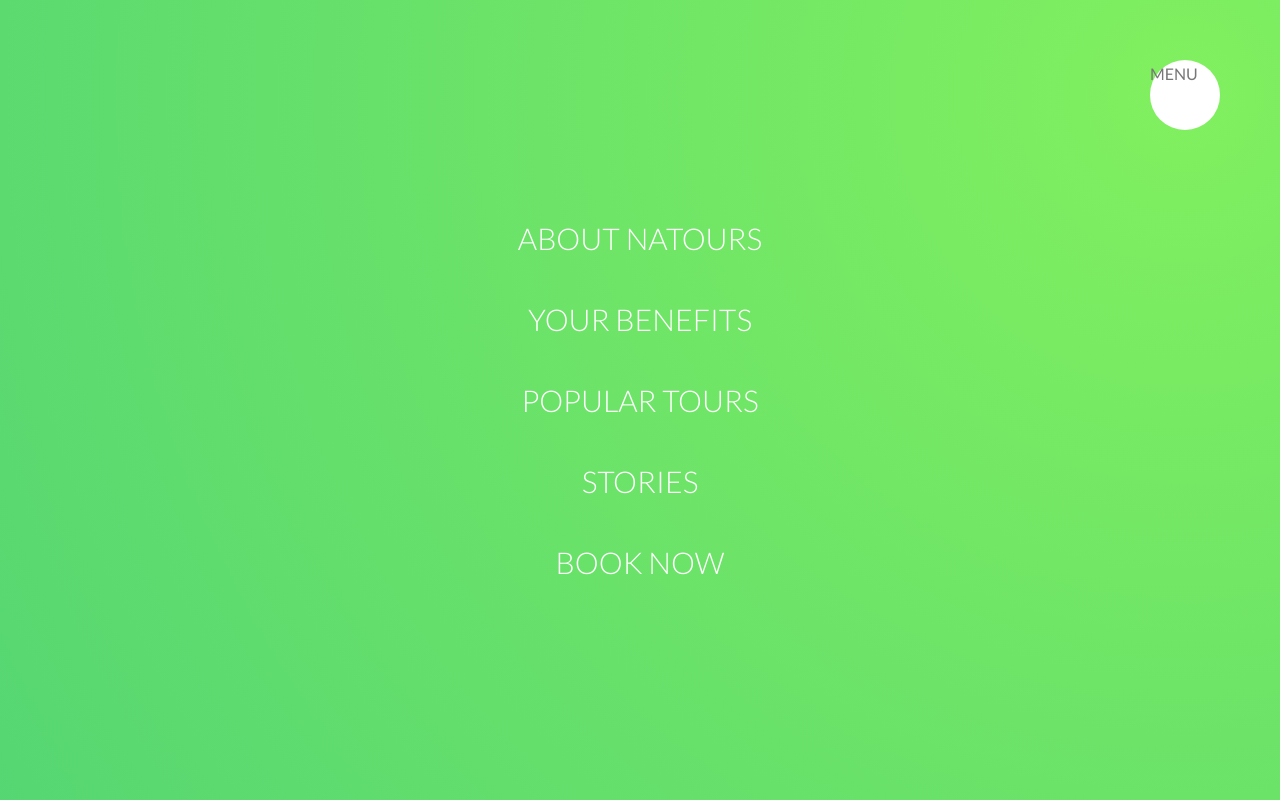
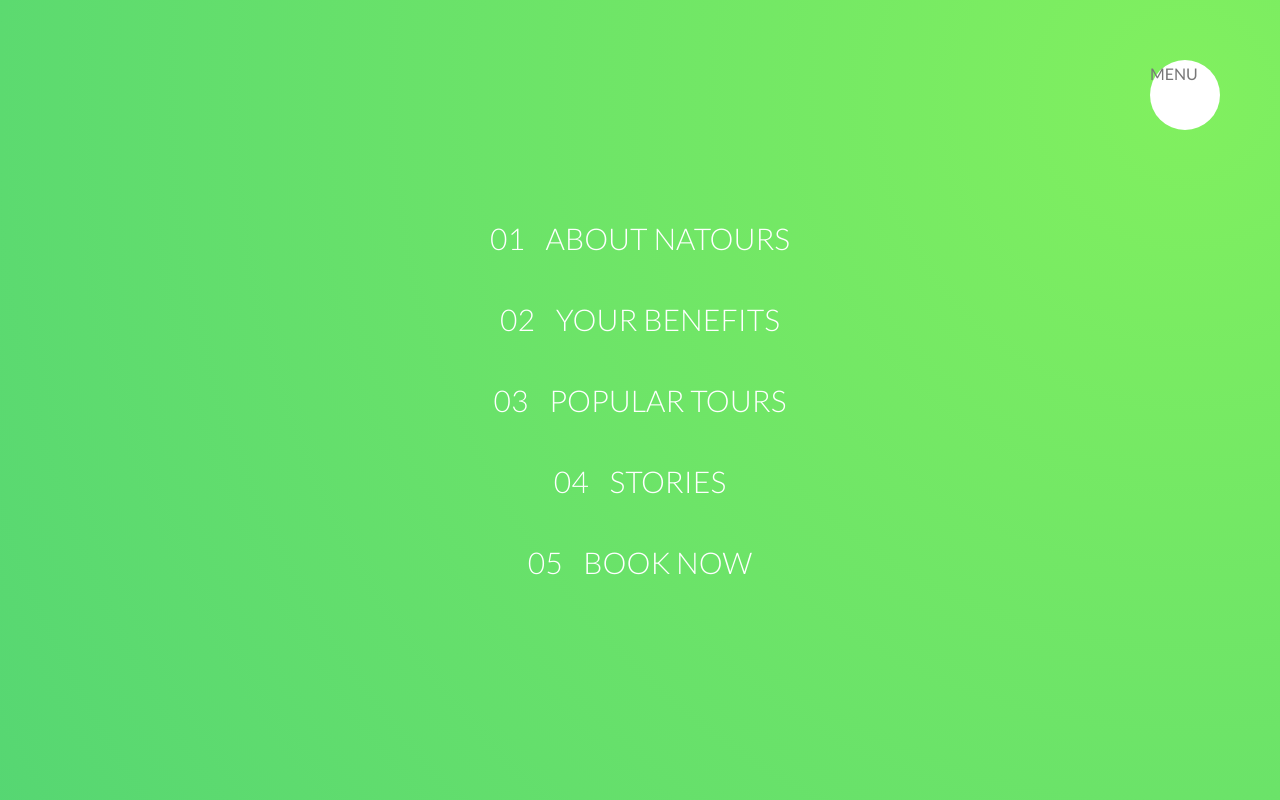
Before and after one commit to dario-piotrowicz/VueJS3-CSS_demo_Natours_website_miniproject, a Vue app: page / in a window 1280 px wide. Shown: the top 800 px of the page. Built offline with nearby package versions, Linux system fonts and the light colour scheme.

Commit message:
added an enumeration to the navigation component's menu links

```diff
--- a/src/components/Navigation.vue
+++ b/src/components/Navigation.vue
@@ -8,19 +8,29 @@
         <nav class="navigation__menu">
             <ul class="navigation__list">
                 <li class="navigation__list-item">
-                    <a href="#" class="navigation__link">About Natours</a>
+                    <a href="#" class="navigation__link">
+                        <span class="navigation__list-item-enumeration">01</span> About Natours
+                    </a>
                 </li>
                 <li class="navigation__list-item">
-                        <a href="#" class="navigation__link">Your benefits</a>
+                    <a href="#" class="navigation__link">
+                        <span class="navigation__list-item-enumeration">02</span> Your benefits
+                    </a>
                 </li>
                 <li class="navigation__list-item">
-                        <a href="#" class="navigation__link">Popular tours</a>
+                    <a href="#" class="navigation__link">
+                        <span class="navigation__list-item-enumeration">03</span> Popular tours
+                    </a>
                 </li>
                 <li class="navigation__list-item">
-                        <a href="#" class="navigation__link">Stories</a>
+                    <a href="#" class="navigation__link">
+                        <span class="navigation__list-item-enumeration">04</span> Stories
+                    </a>
                 </li>
                 <li class="navigation__list-item">
-                        <a href="#" class="navigation__link">Book now</a>
+                    <a href="#" class="navigation__link">
+                        <span class="navigation__list-item-enumeration">05</span> Book now
+                    </a>
                 </li>
             </ul>
         </nav>
@@ -79,6 +89,11 @@
 
         &-item {
             margin: 1rem;
+
+            &-enumeration {
+                display: inline-block;
+                margin-right: 1.5rem;
+            }
         }
     }
 
```
